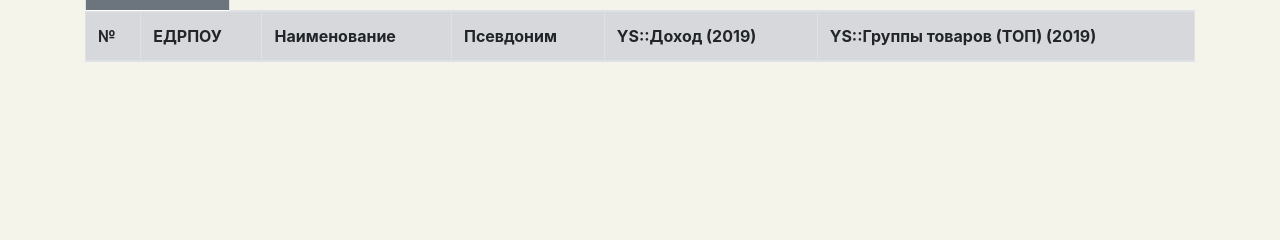
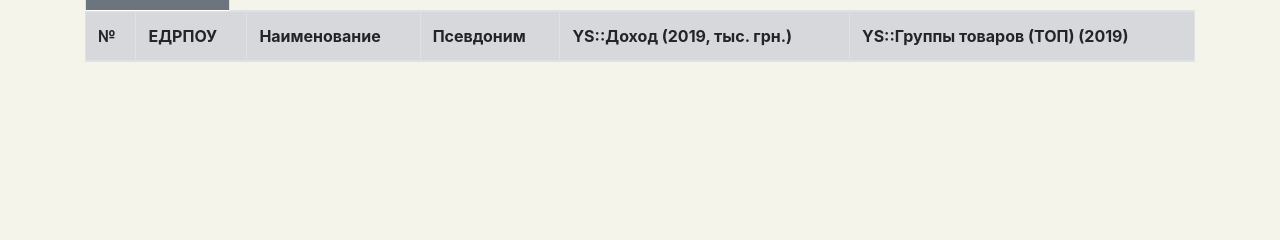
Before and after one commit to sudmal/django-project, a Django app: template db2/ved/templates/ved/CompetitorsCatalog.html in a window 1280 px wide. Shown: the part 121-361 px from the top of the page. Run offline with Django 3.2, Linux system fonts and the light colour scheme; the template is opened without the code that fills it, so the values that code supplies are empty; some libraries are stand-ins or nearby versions.

Commit message:
CompetitorsComparse YS headers tune

```diff
--- a/db2/ved/templates/ved/CompetitorsCatalog.html
+++ b/db2/ved/templates/ved/CompetitorsCatalog.html
@@ -33,7 +33,7 @@
 			      <th scope="col">ЕДРПОУ</th>
 			      <th scope="col">Наименование</th>
 			      <th scope="col">Псевдоним</th>
-				  <th scope="col">YS::Доход (2019)</th>
+				  <th scope="col">YS::Доход (2019, тыс. грн.)</th>
 				  <th scope="col">YS::Группы товаров (ТОП) (2019)</th>
 			    </tr>
 			  </thead>
```
